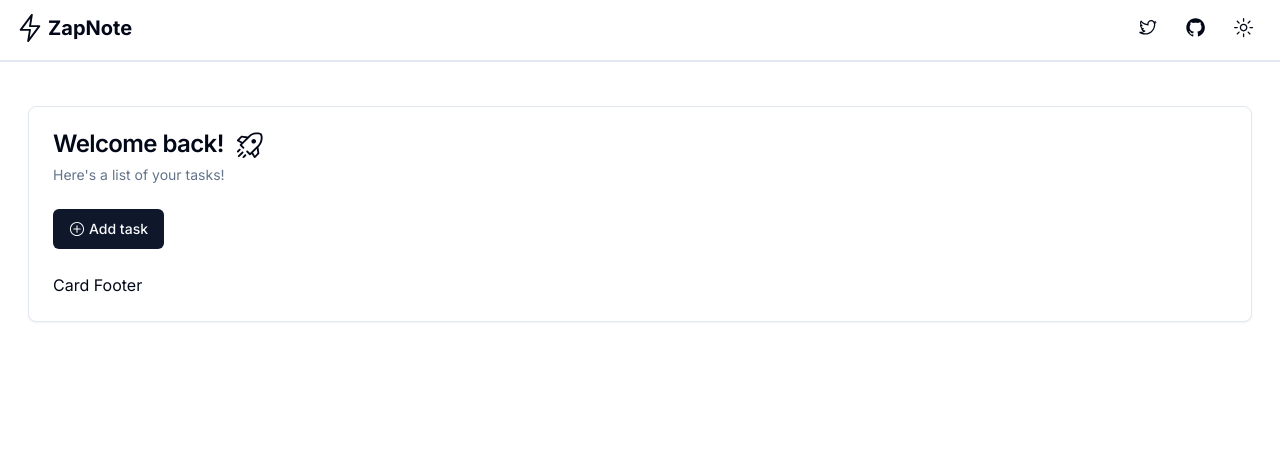
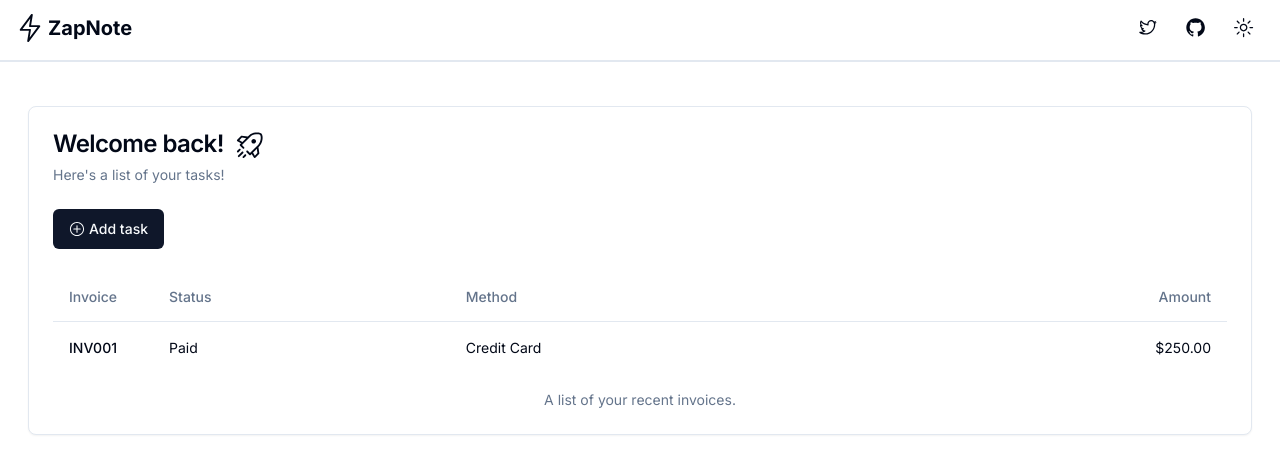
Before and after one commit to thefool76/ZapNote, a Next.js app: page /dashboard in a window 1280 px wide. Shown: the top 474 px of the page. Built offline with nearby package versions, Linux system fonts and the light colour scheme.

Commit message:
done with the header added table

```diff
--- a/app/dashboard/page.tsx
+++ b/app/dashboard/page.tsx
@@ -1,4 +1,5 @@
 import Noter from "@/components/Noter";
+import TaskManager from "@/components/TaskManager";
 import {
   Card,
   CardContent,
@@ -7,24 +8,23 @@
   CardHeader,
   CardTitle,
 } from "@/components/ui/card";
-import { RocketIcon, PlusCircledIcon } from "@radix-ui/react-icons";
-
-
+import { RocketIcon } from "@radix-ui/react-icons";
 
 const dashboard = () => {
   return (
     <Card className=" mt-10 mx-7">
       <CardHeader>
-        <CardTitle>Welcome back!
-          <RocketIcon  className="inline ml-3 h-7 w-7"/>
+        <CardTitle>
+          Welcome back!
+          <RocketIcon className="inline ml-3 h-7 w-7" />
         </CardTitle>
         <CardDescription>Here's a list of your tasks!</CardDescription>
       </CardHeader>
       <CardContent>
-      <Noter />
+        <Noter />
       </CardContent>
       <CardFooter>
-        <p>Card Footer</p>
+        <TaskManager />
       </CardFooter>
     </Card>
   );
--- a/components/Noter.tsx
+++ b/components/Noter.tsx
@@ -1,30 +1,38 @@
-'use client'
+"use client";
 
-import {
-  Dialog,
-  DialogContent,
-  DialogDescription,
-  DialogFooter,
-  DialogHeader,
-  DialogTitle,
-  DialogTrigger,
-} from "@/components/ui/dialog";
-
+import { useState } from 'react';
+import { Dialog, DialogContent, DialogDescription, DialogFooter, DialogHeader, DialogTitle, DialogTrigger } from "@/components/ui/dialog";
 import { PlusCircledIcon } from "@radix-ui/react-icons";
 import { Button } from "./ui/button";
-import { Input } from "@/components/ui/input"
-import { Label } from "@/components/ui/label"
+import { Input } from "@/components/ui/input";
+import { Label } from "@/components/ui/label";
 import { Textarea } from "./ui/textarea";
 import { useToast } from "./ui/use-toast";
 
+
 const Noter = () => {
-  const {toast} = useToast();
+  const { toast } = useToast();
+  const [isDialogOpen, setDialogOpen] = useState(false);
+
+  const handleDialogOpen = () => {
+    setDialogOpen(true);
+  };
+
+  const handleDoneClick = () => {
+    // Close the dialog by updating the local state
+    setDialogOpen(false);
+
+    // Trigger the toast
+    toast({
+      description: "Your note has been added successfully 👍",
+    });
+  };
 
   return (
     <div>
-      <Dialog>
+      <Dialog open={isDialogOpen} onOpenChange={() => setDialogOpen(!isDialogOpen)}>
         <DialogTrigger asChild>
-          <Button>
+          <Button onClick={handleDialogOpen}>
             <PlusCircledIcon className="mr-1 h-4 w-4 " /> Add task
           </Button>
         </DialogTrigger>
@@ -36,17 +44,18 @@
             </DialogDescription>
             <div className="grid gap-2 py-2">
               <Label htmlFor="Title">Title</Label>
-                <Input type="text" id="title" placeholder="Title"/>
+              <Input type="text" id="title" placeholder="Title" />
               <Label htmlFor="Description">Description</Label>
               <Textarea placeholder="Write here" />
             </div>
           </DialogHeader>
           <DialogFooter>
-                          <Button type="button" onClick={() => {
-                  toast({
-                    description: "Your note has been added successfully 👍"
-                  })
-                }}>Done</Button>
+            <Button
+              type="button"
+              onClick={handleDoneClick}
+            >
+              Done
+            </Button>
           </DialogFooter>
         </DialogContent>
       </Dialog>
--- /dev/null
+++ b/components/TaskManager.tsx
@@ -0,0 +1,37 @@
+import {
+    Table,
+    TableBody,
+    TableCaption,
+    TableCell,
+    TableHead,
+    TableHeader,
+    TableRow,
+  } from "@/components/ui/table"
+
+
+const TaskManager = () => {
+  return (
+    <Table>
+    <TableCaption>A list of your recent invoices.</TableCaption>
+    <TableHeader>
+      <TableRow>
+        <TableHead className="w-[100px]">Invoice</TableHead>
+        <TableHead>Status</TableHead>
+        <TableHead>Method</TableHead>
+        <TableHead className="text-right">Amount</TableHead>
+      </TableRow>
+    </TableHeader>
+    <TableBody>
+      <TableRow>
+        <TableCell className="font-medium">INV001</TableCell>
+        <TableCell>Paid</TableCell>
+        <TableCell>Credit Card</TableCell>
+        <TableCell className="text-right">$250.00</TableCell>
+      </TableRow>
+    </TableBody>
+  </Table>
+
+  )
+}
+
+export default TaskManager
--- /dev/null
+++ b/components/ui/avatar.tsx
@@ -0,0 +1,50 @@
+"use client"
+
+import * as React from "react"
+import * as AvatarPrimitive from "@radix-ui/react-avatar"
+
+import { cn } from "@/lib/utils"
+
+const Avatar = React.forwardRef<
+  React.ElementRef<typeof AvatarPrimitive.Root>,
+  React.ComponentPropsWithoutRef<typeof AvatarPrimitive.Root>
+>(({ className, ...props }, ref) => (
+  <AvatarPrimitive.Root
+    ref={ref}
+    className={cn(
+      "relative flex h-10 w-10 shrink-0 overflow-hidden rounded-full",
+      className
+    )}
+    {...props}
+  />
+))
+Avatar.displayName = AvatarPrimitive.Root.displayName
+
+const AvatarImage = React.forwardRef<
+  React.ElementRef<typeof AvatarPrimitive.Image>,
+  React.ComponentPropsWithoutRef<typeof AvatarPrimitive.Image>
+>(({ className, ...props }, ref) => (
+  <AvatarPrimitive.Image
+    ref={ref}
+    className={cn("aspect-square h-full w-full", className)}
+    {...props}
+  />
+))
+AvatarImage.displayName = AvatarPrimitive.Image.displayName
+
+const AvatarFallback = React.forwardRef<
+  React.ElementRef<typeof AvatarPrimitive.Fallback>,
+  React.ComponentPropsWithoutRef<typeof AvatarPrimitive.Fallback>
+>(({ className, ...props }, ref) => (
+  <AvatarPrimitive.Fallback
+    ref={ref}
+    className={cn(
+      "flex h-full w-full items-center justify-center rounded-full bg-muted",
+      className
+    )}
+    {...props}
+  />
+))
+AvatarFallback.displayName = AvatarPrimitive.Fallback.displayName
+
+export { Avatar, AvatarImage, AvatarFallback }
--- /dev/null
+++ b/components/ui/table.tsx
@@ -0,0 +1,117 @@
+import * as React from "react"
+
+import { cn } from "@/lib/utils"
+
+const Table = React.forwardRef<
+  HTMLTableElement,
+  React.HTMLAttributes<HTMLTableElement>
+>(({ className, ...props }, ref) => (
+  <div className="relative w-full overflow-auto">
+    <table
+      ref={ref}
+      className={cn("w-full caption-bottom text-sm", className)}
+      {...props}
+    />
+  </div>
+))
+Table.displayName = "Table"
+
+const TableHeader = React.forwardRef<
+  HTMLTableSectionElement,
+  React.HTMLAttributes<HTMLTableSectionElement>
+>(({ className, ...props }, ref) => (
+  <thead ref={ref} className={cn("[&_tr]:border-b", className)} {...props} />
+))
+TableHeader.displayName = "TableHeader"
+
+const TableBody = React.forwardRef<
+  HTMLTableSectionElement,
+  React.HTMLAttributes<HTMLTableSectionElement>
+>(({ className, ...props }, ref) => (
+  <tbody
+    ref={ref}
+    className={cn("[&_tr:last-child]:border-0", className)}
+    {...props}
+  />
+))
+TableBody.displayName = "TableBody"
+
+const TableFooter = React.forwardRef<
+  HTMLTableSectionElement,
+  React.HTMLAttributes<HTMLTableSectionElement>
+>(({ className, ...props }, ref) => (
+  <tfoot
+    ref={ref}
+    className={cn(
+      "border-t bg-muted/50 font-medium [&>tr]:last:border-b-0",
+      className
+    )}
+    {...props}
+  />
+))
+TableFooter.displayName = "TableFooter"
+
+const TableRow = React.forwardRef<
+  HTMLTableRowElement,
+  React.HTMLAttributes<HTMLTableRowElement>
+>(({ className, ...props }, ref) => (
+  <tr
+    ref={ref}
+    className={cn(
+      "border-b transition-colors hover:bg-muted/50 data-[state=selected]:bg-muted",
+      className
+    )}
+    {...props}
+  />
+))
+TableRow.displayName = "TableRow"
+
+const TableHead = React.forwardRef<
+  HTMLTableCellElement,
+  React.ThHTMLAttributes<HTMLTableCellElement>
+>(({ className, ...props }, ref) => (
+  <th
+    ref={ref}
+    className={cn(
+      "h-12 px-4 text-left align-middle font-medium text-muted-foreground [&:has([role=checkbox])]:pr-0",
+      className
+    )}
+    {...props}
+  />
+))
+TableHead.displayName = "TableHead"
+
+const TableCell = React.forwardRef<
+  HTMLTableCellElement,
+  React.TdHTMLAttributes<HTMLTableCellElement>
+>(({ className, ...props }, ref) => (
+  <td
+    ref={ref}
+    className={cn("p-4 align-middle [&:has([role=checkbox])]:pr-0", className)}
+    {...props}
+  />
+))
+TableCell.displayName = "TableCell"
+
+const TableCaption = React.forwardRef<
+  HTMLTableCaptionElement,
+  React.HTMLAttributes<HTMLTableCaptionElement>
+>(({ className, ...props }, ref) => (
+  <caption
+    ref={ref}
+    className={cn("mt-4 text-sm text-muted-foreground", className)}
+    {...props}
+  />
+))
+TableCaption.displayName = "TableCaption"
+
+export {
+  Table,
+  TableHeader,
+  TableBody,
+  TableFooter,
+  TableHead,
+  TableRow,
+  TableCell,
+  TableCaption,
+}
--- a/package.json
+++ b/package.json
@@ -9,6 +9,7 @@
     "lint": "next lint"
   },
   "dependencies": {
+    "@radix-ui/react-avatar": "^1.0.4",
     "@radix-ui/react-dialog": "^1.0.5",
     "@radix-ui/react-dropdown-menu": "^2.0.6",
     "@radix-ui/react-icons": "^1.3.0",
```
Also changed, not shown: 1 other file (tests, documents, lock files or other folders). Lines whose indentation alone changed are shown as unchanged.
